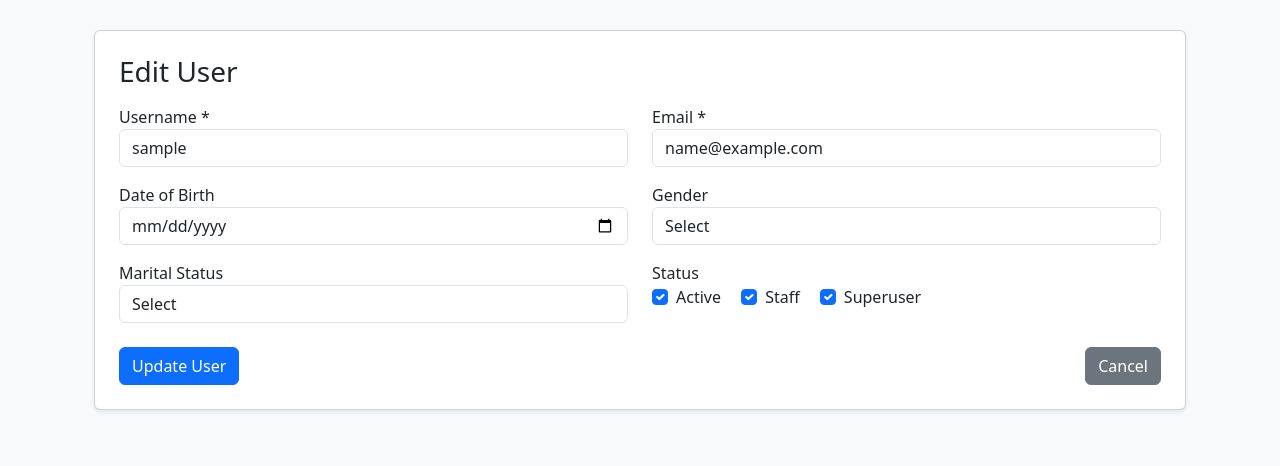
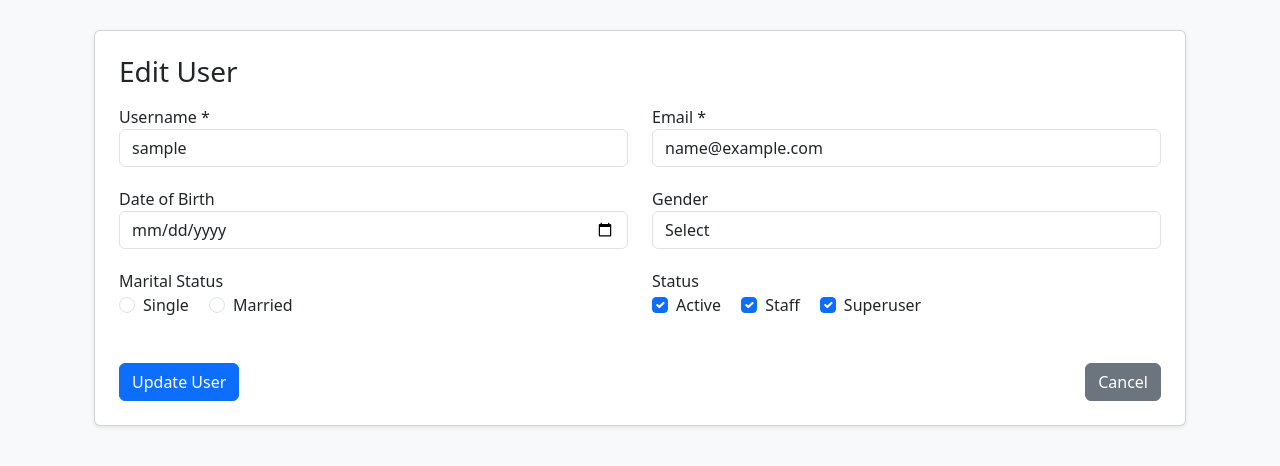
Before and after one commit to aslahea/EntryWay, a Django app: page /administrator/edit-user/1/ in a window 1280 px wide. Shown: the part 56-522 px from the top of the page. Run offline with Django 5.2, Linux system fonts and the light colour scheme; the visitor is signed in with stand-in values (Sample User, id 1); data comes from the database, SQL or seed files in the repository.

Commit message:
validation add create user edit user

```diff
--- a/Web_Base/web_app/templates/admin-panel/admin_edit_user.html
+++ b/Web_Base/web_app/templates/admin-panel/admin_edit_user.html
@@ -1,5 +1,6 @@
 {% extends 'admin-panel/admin_base.html' %}
 {% block title %}Edit User{% endblock %}
+{% load static %}
 
 {% block content %}
 <div class="container mt-4">
@@ -7,65 +8,94 @@
         <h3 class="mb-3">Edit User</h3>
 
         {% if messages %}
-            {% for message in messages %}
-                <div class="alert alert-{{ message.tags }}">{{ message }}</div>
-            {% endfor %}
+        {% for message in messages %}
+        <div class="alert alert-{{ message.tags }}">{{ message }}</div>
+        {% endfor %}
         {% endif %}
 
-        <form method="POST" novalidate>
+        <form method="POST" id="adminEditUserForm" novalidate>
             {% csrf_token %}
             <div class="row">
-                <div class="col-md-6">
-                    <label>Username *</label>
-                    <input type="text" name="username" class="form-control" required value="{{ user.username }}">
+                <!-- Username -->
+                <div class="col-md-6 mb-3">
+                    <label for="username">Username *</label>
+                    <input type="text" name="username" id="username" class="form-control" value="{{ user.username }}"
+                        required>
+                    <div class="error-message text-danger small mt-1"></div>
                 </div>
-                <div class="col-md-6">
-                    <label>Email *</label>
-                    <input type="email" name="email" class="form-control" required value="{{ user.email }}">
+
+                <!-- Email -->
+                <div class="col-md-6 mb-3">
+                    <label for="email">Email *</label>
+                    <input type="email" name="email" id="email" class="form-control" value="{{ user.email }}" required>
+                    <div class="error-message text-danger small mt-1"></div>
                 </div>
-                <div class="col-md-6 mt-3">
-                    <label>Date of Birth</label>
-                    <input type="date" name="dob" class="form-control" value="{{ user.dob|date:'Y-m-d' }}">
+
+                <!-- Date of Birth -->
+                <div class="col-md-6 mb-3">
+                    <label for="dob">Date of Birth</label>
+                    <input type="date" name="dob" id="dob" class="form-control" value="{{ user.dob|date:'Y-m-d' }}">
+                    <div class="error-message text-danger small mt-1"></div>
                 </div>
-                <div class="col-md-6 mt-3">
-                    <label>Gender</label>
-                    <select name="gender" class="form-control">
+
+                <!-- Gender -->
+                <div class="col-md-6 mb-3">
+                    <label for="gender">Gender</label>
+                    <select name="gender" id="gender" class="form-control">
                         <option value="">Select</option>
-                        <option value="Male" {% if user.gender == 'Male' %}selected{% endif %}>Male</option>
-                        <option value="Female" {% if user.gender == 'Female' %}selected{% endif %}>Female</option>
-                        <option value="Other" {% if user.gender == 'Other' %}selected{% endif %}>Other</option>
+                        <option value="Male" {% if user.gender == "Male" %}selected{% endif %}>Male</option>
+                        <option value="Female" {% if user.gender == "Female" %}selected{% endif %}>Female</option>
+                        <option value="Other" {% if user.gender == "Other" %}selected{% endif %}>Other</option>
                     </select>
+                    <div class="error-message text-danger small mt-1"></div>
                 </div>
-                <div class="col-md-6 mt-3">
-                    <label>Marital Status</label>
-                    <select name="marital_status" class="form-control">
-                        <option value="">Select</option>
-                        <option value="Single" {% if user.marital_status == 'Single' %}selected{% endif %}>Single</option>
-                        <option value="Married" {% if user.marital_status == 'Married' %}selected{% endif %}>Married</option>
-                    </select>
+
+                <!-- Marital Status -->
+                <div class="col-md-6 mb-3">
+                    <label>Marital Status</label><br>
+                    <div class="form-check form-check-inline">
+                        <input class="form-check-input" type="radio" name="marital_status" id="single" value="Single"
+                        {% if user.marital_status == "Single" %}checked{% endif %}>
+                    <label class="form-check-label" for="single">Single</label>
+                    </div>
+                    <div class="form-check form-check-inline">
+
+                        <input class="form-check-input" type="radio" name="marital_status" id="married" value="Married"
+                        {% if user.marital_status == "Married" %}checked{% endif %}>
+                    <label class="form-check-label" for="married">Married</label>
+                    </div>
+                    <div class="error-message text-danger small mt-1" id="marital_status_error"></div>
                 </div>
-                <div class="col-md-6 mt-3">
+
+                <!-- Status Flags -->
+                <div class="col-md-6 mb-3">
                     <label>Status</label><br>
                     <div class="form-check form-check-inline">
-                        <input class="form-check-input" type="checkbox" name="is_active" value="1" {% if user.is_active %}checked{% endif %}>
-                        <label class="form-check-label">Active</label>
+                        <input class="form-check-input" type="checkbox" name="is_active" id="is_active" value="1" {% if user.is_active %}checked{% endif %}>
+                        <label class="form-check-label" for="is_active">Active</label>
                     </div>
                     <div class="form-check form-check-inline">
-                        <input class="form-check-input" type="checkbox" name="is_staff" value="1" {% if user.is_staff %}checked{% endif %}>
-                        <label class="form-check-label">Staff</label>
+                        <input class="form-check-input" type="checkbox" name="is_staff" id="is_staff" value="1" {% if user.is_staff %}checked{% endif %}>
+                        <label class="form-check-label" for="is_staff">Staff</label>
                     </div>
                     <div class="form-check form-check-inline">
-                        <input class="form-check-input" type="checkbox" name="is_superuser" value="1" {% if user.is_superuser %}checked{% endif %}>
-                        <label class="form-check-label">Superuser</label>
+                        <input class="form-check-input" type="checkbox" name="is_superuser" id="is_superuser" value="1" {% if user.is_superuser %}checked{% endif %}>
+                        <label class="form-check-label" for="is_superuser">Superuser</label>
                     </div>
                 </div>
-            </div>
 
+            <!-- Submit + Cancel -->
             <div class="mt-4 d-flex justify-content-between">
-                <button type="submit" class="btn btn-primary">Update User</button>
+                <button type="submit" id="adminSubmitBtn" class="btn btn-primary">Update User</button>
                 <a href="{% url 'admin_dashboard' %}" class="btn btn-secondary">Cancel</a>
             </div>
         </form>
     </div>
 </div>
 {% endblock %}
+
+{% block extra_js %}
+<script>
+    attachAdminUserFormValidation("adminEditUserForm");
+</script>
+{% endblock %}
--- a/Web_Base/web_app/views.py
+++ b/Web_Base/web_app/views.py
@@ -185,6 +185,7 @@ def admin_login_view(request):
 
     return render(request, 'admin-panel/admin_login.html')  # Fix template path
 
+
 @never_cache
 @login_required(login_url='admin_login')
 @user_passes_test(is_admin, login_url='admin_login')
@@ -247,8 +248,8 @@ def admin_dashboard(request):
 @user_passes_test(is_admin, login_url='admin_login')
 def admin_create_user(request):
     if request.method == 'POST':
-        username = request.POST.get('username')
-        email = request.POST.get('email')
+        username = request.POST.get('username').strip()
+        email = request.POST.get('email').strip()
         password = request.POST.get('password')
         confirm_password = request.POST.get('confirm_password')
         dob = request.POST.get('dob')
@@ -258,10 +259,9 @@ def admin_create_user(request):
         is_staff = bool(request.POST.get('is_staff'))
         is_superuser = bool(request.POST.get('is_superuser'))
 
-        # Basic validations
-        if not username or not email or not password:
-            messages.error(
-                request, "Username, email, and password are required.")
+        # Server-side validations
+        if not username or not email or not password or not confirm_password:
+            messages.error(request, "All required fields must be filled.")
             return redirect('admin_create_user')
 
         if password != confirm_password:
@@ -270,6 +270,10 @@ def admin_create_user(request):
 
         if CustomUser.objects.filter(username=username).exists():
             messages.error(request, "Username already exists.")
+            return redirect('admin_create_user')
+
+        if CustomUser.objects.filter(email=email).exists():
+            messages.error(request, "Email already exists.")
             return redirect('admin_create_user')
 
         user = CustomUser(
@@ -296,11 +300,25 @@ def admin_edit_user(request, user_id):
     user = get_object_or_404(CustomUser, id=user_id, is_deleted=False)
 
     if request.method == 'POST':
-        username = request.POST.get('username')
-        email = request.POST.get('email')
+        username = request.POST.get('username').strip()
+        email = request.POST.get('email').strip()
         dob = request.POST.get('dob') or None
         gender = request.POST.get('gender')
         marital_status = request.POST.get('marital_status')
+
+        # Server-side validations
+        if not username or not email:
+            messages.error(request, "Username and email are required.")
+            return redirect('admin_edit_user', user_id=user.id)
+
+        # Check unique constraints only if values changed
+        if username != user.username and CustomUser.objects.filter(username=username).exists():
+            messages.error(request, "Username already exists.")
+            return redirect('admin_edit_user', user_id=user.id)
+
+        if email != user.email and CustomUser.objects.filter(email=email).exists():
+            messages.error(request, "Email already exists.")
+            return redirect('admin_edit_user', user_id=user.id)
 
         user.username = username
         user.email = email
```
Also changed, not shown: Web_Base/static/js/validation.js (+88 -0 lines), Web_Base/web_app/templates/admin-panel/admin_create_user.html (+6 -1 lines).
